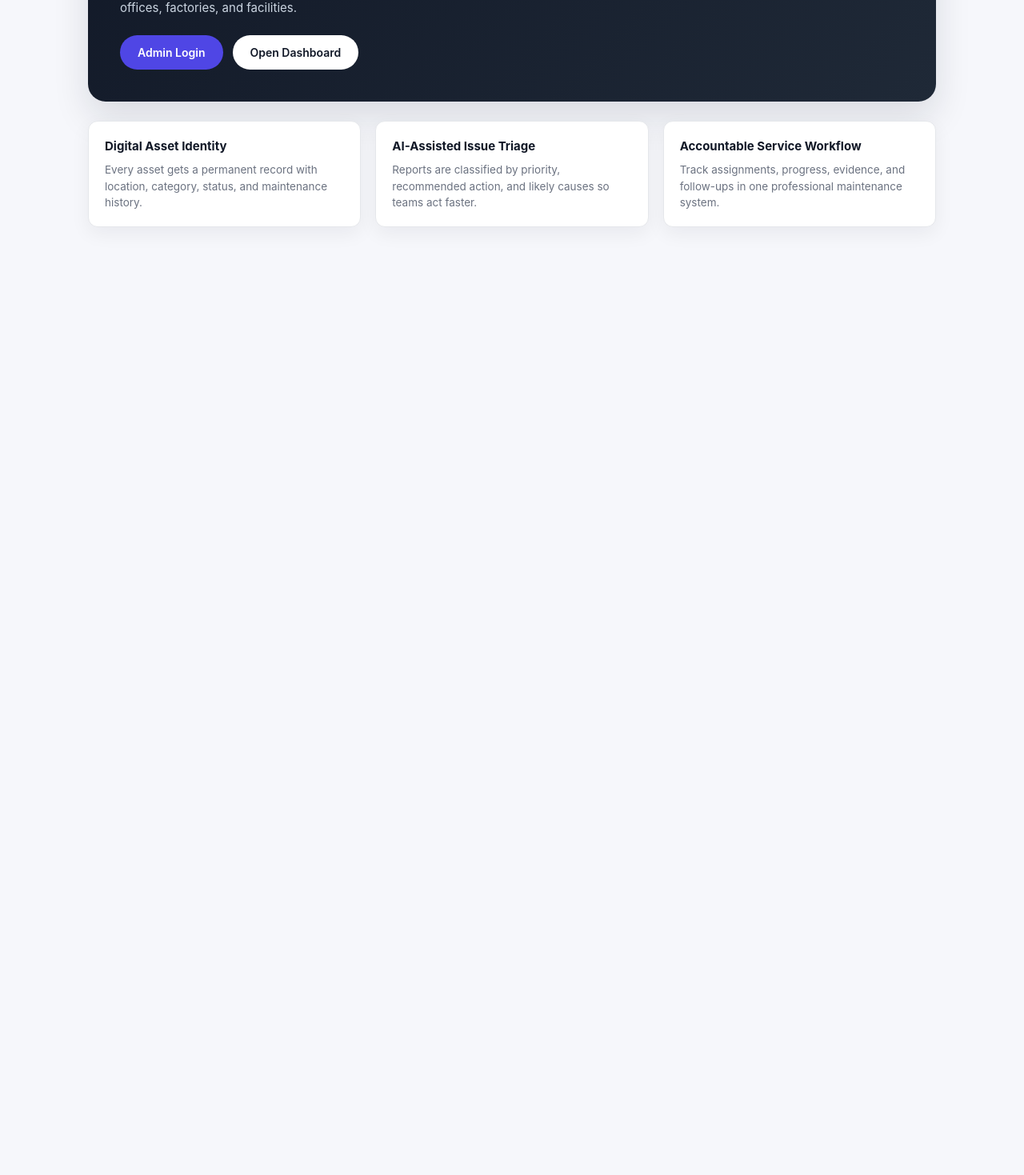
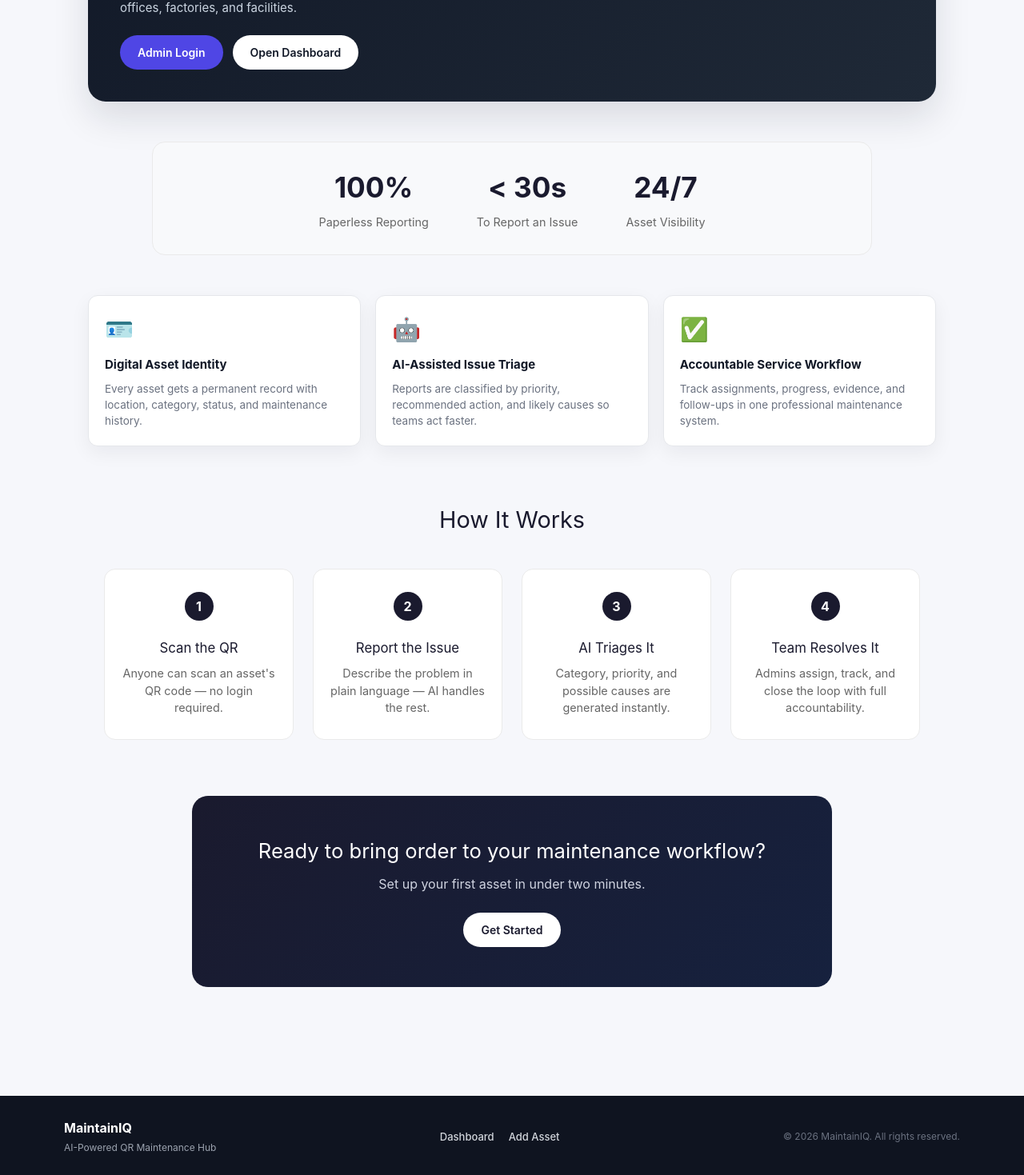
Before and after one commit to mrmaneditor000820-ui/React_Practise-, a React (Vite) app: page / in a window 1280 px wide. Shown: the part 337-1806 px from the top of the page at 80% size. Before the commit the page ends 800 px from the top, so only its background shows below. Built offline with nearby package versions, Linux system fonts and the light colour scheme; no server answers.

Commit message:
feat: Add stats bar, how it works section, and CTA banner to Home page; include footer component

```diff
--- a/src/App.css
+++ b/src/App.css
@@ -1027,3 +1027,148 @@ a {
     padding: 16px;
   }
 }
+
+/* ===== Stats Bar ===== */
+.stats-bar {
+  display: flex;
+  justify-content: center;
+  gap: 60px;
+  flex-wrap: wrap;
+  margin: 50px auto;
+  padding: 30px 20px;
+  max-width: 900px;
+  background: #f8f9fb;
+  border-radius: 16px;
+  border: 1px solid #eaeaea;
+}
+
+.stat-item {
+  text-align: center;
+}
+
+.stat-item h2 {
+  font-size: 2.2rem;
+  margin: 0;
+  color: #1a1a2e;
+  font-weight: 700;
+}
+
+.stat-item p {
+  margin: 6px 0 0;
+  color: #666;
+  font-size: 0.9rem;
+}
+
+/* ===== How It Works ===== */
+.how-it-works {
+  max-width: 1100px;
+  margin: 70px auto;
+  padding: 0 20px;
+  text-align: center;
+}
+
+.how-it-works h2 {
+  font-size: 1.8rem;
+  margin-bottom: 40px;
+  color: #1a1a2e;
+}
+
+.steps-grid {
+  display: grid;
+  grid-template-columns: repeat(4, 1fr);
+  gap: 24px;
+}
+
+.step-item {
+  background: #ffffff;
+  border: 1px solid #eaeaea;
+  border-radius: 14px;
+  padding: 28px 20px;
+  position: relative;
+  transition: transform 0.2s ease, box-shadow 0.2s ease;
+}
+
+.step-item:hover {
+  transform: translateY(-4px);
+  box-shadow: 0 10px 25px rgba(0, 0, 0, 0.06);
+}
+
+.step-number {
+  display: inline-flex;
+  align-items: center;
+  justify-content: center;
+  width: 36px;
+  height: 36px;
+  border-radius: 50%;
+  background: #1a1a2e;
+  color: #fff;
+  font-weight: 700;
+  margin-bottom: 14px;
+}
+
+.step-item h4 {
+  margin: 8px 0;
+  font-size: 1.05rem;
+  color: #1a1a2e;
+}
+
+.step-item p {
+  font-size: 0.9rem;
+  color: #666;
+  line-height: 1.5;
+  margin: 0;
+}
+
+/* ===== Feature Icon (added to existing feature-card) ===== */
+.feature-icon {
+  font-size: 1.8rem;
+  display: block;
+  margin-bottom: 12px;
+}
+
+/* ===== CTA Banner ===== */
+.cta-banner {
+  max-width: 800px;
+  margin: 70px auto 40px;
+  padding: 50px 30px;
+  text-align: center;
+  background: linear-gradient(135deg, #1a1a2e, #16213e);
+  border-radius: 20px;
+  color: #fff;
+}
+
+.cta-banner h2 {
+  font-size: 1.6rem;
+  margin-bottom: 10px;
+}
+
+.cta-banner p {
+  color: #cfd3e0;
+  margin-bottom: 24px;
+}
+
+.cta-banner .primary-cta {
+  background: #fff;
+  color: #1a1a2e;
+}
+
+.cta-banner .primary-cta:hover {
+  background: #f0f0f0;
+}
+
+/* ===== Responsive ===== */
+@media (max-width: 768px) {
+  .steps-grid {
+    grid-template-columns: repeat(2, 1fr);
+  }
+
+  .stats-bar {
+    gap: 30px;
+  }
+}
+
+@media (max-width: 480px) {
+  .steps-grid {
+    grid-template-columns: 1fr;
+  }
+}
--- a/src/pages/home/Home.jsx
+++ b/src/pages/home/Home.jsx
@@ -1,5 +1,6 @@
 import { Link } from "react-router-dom";
 import Navbar from "../../components/navbar/Navbar";
+import Footer from "../../components/footer/Footer";
 
 function Home() {
   return (
@@ -24,21 +25,74 @@ function Home() {
           </div>
         </section>
 
+        <section className="stats-bar">
+          <div className="stat-item">
+            <h2>100%</h2>
+            <p>Paperless Reporting</p>
+          </div>
+          <div className="stat-item">
+            <h2>&lt; 30s</h2>
+            <p>To Report an Issue</p>
+          </div>
+          <div className="stat-item">
+            <h2>24/7</h2>
+            <p>Asset Visibility</p>
+          </div>
+        </section>
+
         <section className="feature-grid">
           <article className="feature-card">
+            <span className="feature-icon">🪪</span>
             <h3>Digital Asset Identity</h3>
             <p>Every asset gets a permanent record with location, category, status, and maintenance history.</p>
           </article>
           <article className="feature-card">
+            <span className="feature-icon">🤖</span>
             <h3>AI-Assisted Issue Triage</h3>
             <p>Reports are classified by priority, recommended action, and likely causes so teams act faster.</p>
           </article>
           <article className="feature-card">
+            <span className="feature-icon">✅</span>
             <h3>Accountable Service Workflow</h3>
             <p>Track assignments, progress, evidence, and follow-ups in one professional maintenance system.</p>
           </article>
         </section>
+
+        <section className="how-it-works">
+          <h2>How It Works</h2>
+          <div className="steps-grid">
+            <div className="step-item">
+              <span className="step-number">1</span>
+              <h4>Scan the QR</h4>
+              <p>Anyone can scan an asset's QR code — no login required.</p>
+            </div>
+            <div className="step-item">
+              <span className="step-number">2</span>
+              <h4>Report the Issue</h4>
+              <p>Describe the problem in plain language — AI handles the rest.</p>
+            </div>
+            <div className="step-item">
+              <span className="step-number">3</span>
+              <h4>AI Triages It</h4>
+              <p>Category, priority, and possible causes are generated instantly.</p>
+            </div>
+            <div className="step-item">
+              <span className="step-number">4</span>
+              <h4>Team Resolves It</h4>
+              <p>Admins assign, track, and close the loop with full accountability.</p>
+            </div>
+          </div>
+        </section>
+
+        <section className="cta-banner">
+          <h2>Ready to bring order to your maintenance workflow?</h2>
+          <p>Set up your first asset in under two minutes.</p>
+          <Link to="/login" className="primary-cta">
+            Get Started
+          </Link>
+        </section>
       </div>
+      <Footer />
     </>
   );
 }
```
